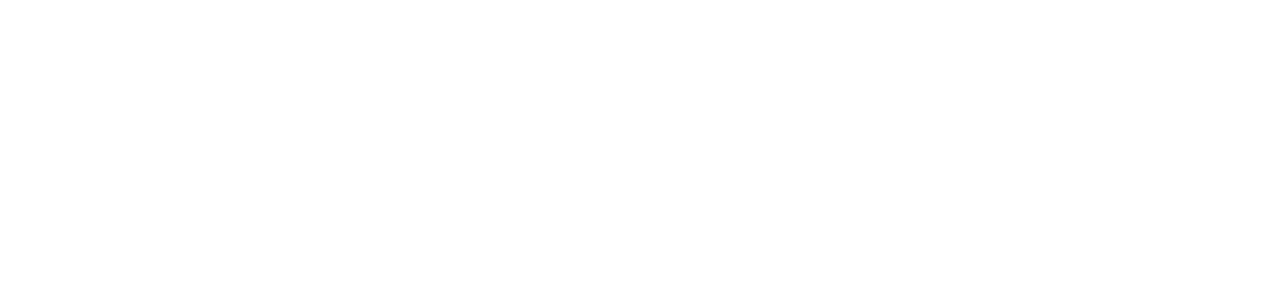
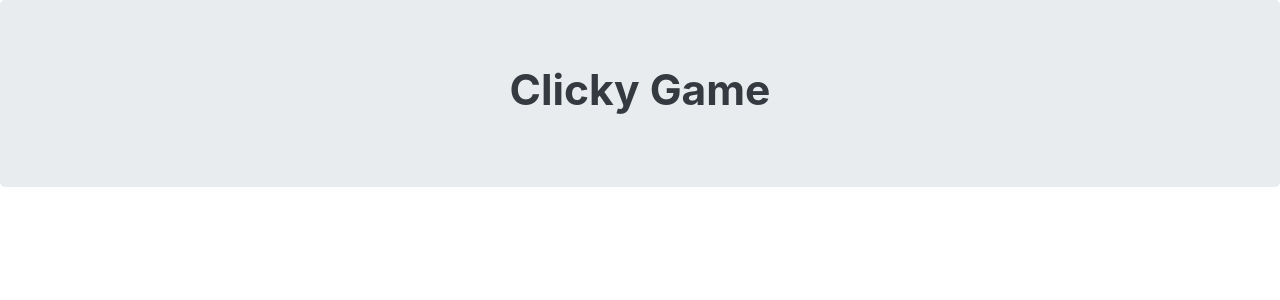
Before and after one commit to bee25141/Clicky-Game, a React (Create React App) app in the folder my-app/: page / in a window 1280 px wide. Shown: the top 300 px of the page. Built offline with nearby package versions, Linux system fonts and the light colour scheme.

Commit message:
jumbotron rendering

```diff
--- a/my-app/src/App.js
+++ b/my-app/src/App.js
@@ -1,13 +1,23 @@
-import React from 'react';
+import React, {Component} from "react";
+import Jumbotron from "./components/Jumbotron/Jumbotron"
 import ImgCard from "./components/ImgCard/ImgCard"
 
 
-function App() {
-  return (
-    <div className="App">
+class App extends Component {
+  state = {
+    clicked: false,
+    clickMatch: 0
+  }
+  render() {
+    return (
+      <div>
+      <Jumbotron />
 
-    </div>
-  );
+
+      </div>
+    )
+  }
+
 }
 
 export default App;
--- /dev/null
+++ b/my-app/src/components/Jumbotron/Jumbotron.js
@@ -0,0 +1,13 @@
+import React from "react";
+import "./Style.css"
+
+function Jumbotron(){
+    return (
+    <div className="jumbotron text-center">
+    <h1>Clicky Game</h1>
+
+  </div>
+    );
+};
+
+export default Jumbotron;
```
Also changed, not shown: my-app/src/components/Jumbotron/Style.css (added).
